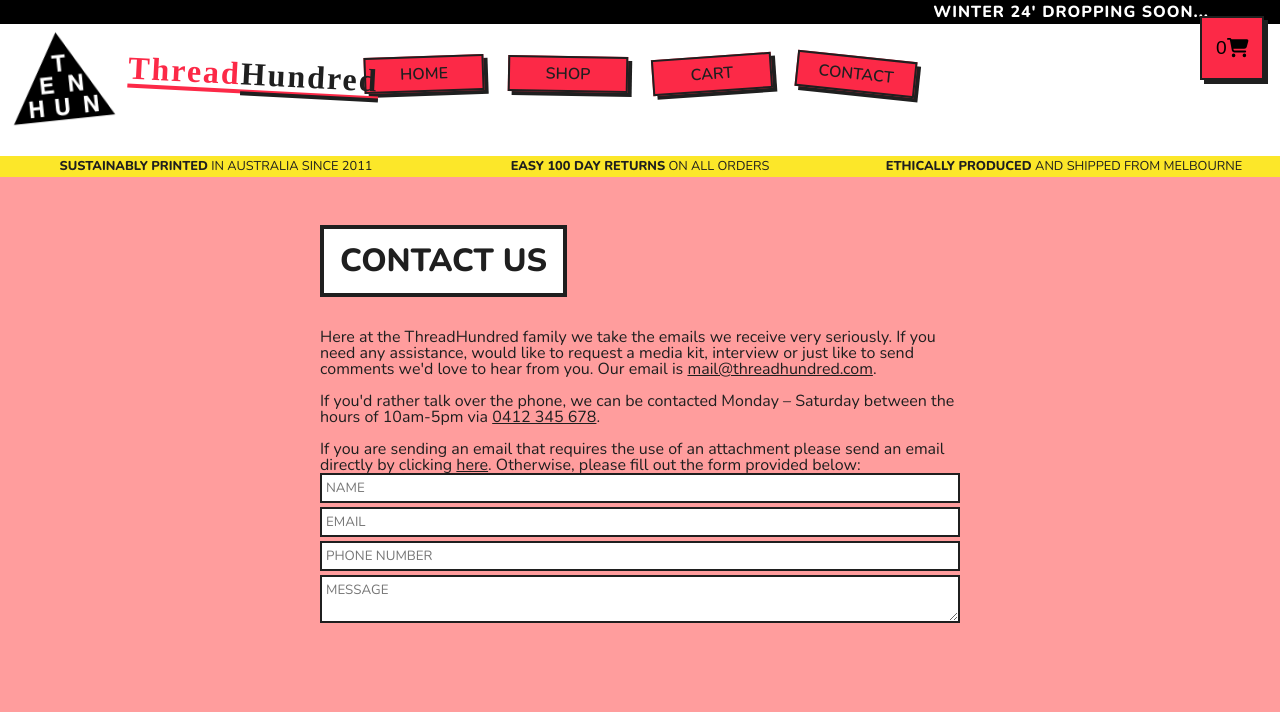
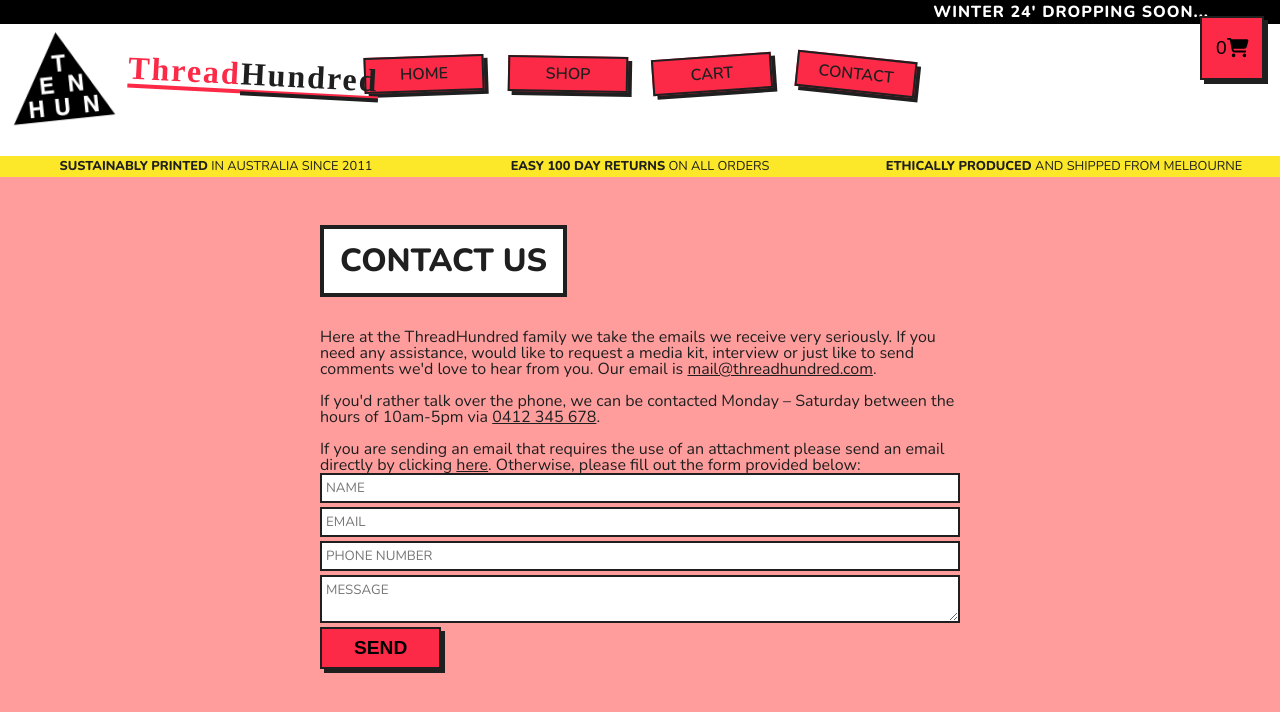
Before and after one commit to williamalowe/ThreadHundred, a React (Vite) app: page /contact in a window 1280 px wide. Shown: the top 712 px of the page. Built offline with nearby package versions, Linux system fonts and the light colour scheme; a web font is replaced by a local one.

Commit message:
feat: add contactform button

```diff
--- a/src/components/ContactForm/ContactForm.jsx
+++ b/src/components/ContactForm/ContactForm.jsx
@@ -1,14 +1,28 @@
-import styles from './ContactForm.module.css';
+import styles from "./ContactForm.module.css";
+import { motion } from "framer-motion";
 
 const ContactForm = () => {
   return (
     <form className={styles.contact_form} onSubmit={(e) => e.preventDefault()}>
-      <input type="text" placeholder='Name'/>
-      <input type="text" placeholder='Email'/>
-      <input type="text" placeholder='Phone Number'/>
-      <textarea placeholder='Message'></textarea>
+      <input type="text" placeholder="Name" />
+      <input type="text" placeholder="Email" />
+      <input type="text" placeholder="Phone Number" />
+      <textarea placeholder="Message"></textarea>
+      <motion.button
+        whileHover={{
+          scale: 1.1,
+          boxShadow: 0,
+          x: 4,
+          y: 4,
+        }}
+        whileTap={{
+          scale: 0.9,
+        }}
+      >
+        Send
+      </motion.button>
     </form>
-  )
-}
+  );
+};
 
-export default ContactForm
+export default ContactForm;
--- a/src/components/ContactForm/ContactForm.module.css
+++ b/src/components/ContactForm/ContactForm.module.css
@@ -3,3 +3,14 @@
   flex-direction: column;
   gap: 0.25rem;
 }
+.contact_form > button {
+  width: fit-content;
+  padding: 0.5rem 2rem;
+  background: var(--button-color);
+  border: 2px solid var(--text-color);
+  font-size: 1.2rem;
+  text-transform: uppercase;
+  font-weight: 800;
+  box-shadow: 4px 4px var(--text-color);
+  cursor: pointer;
+}
```
